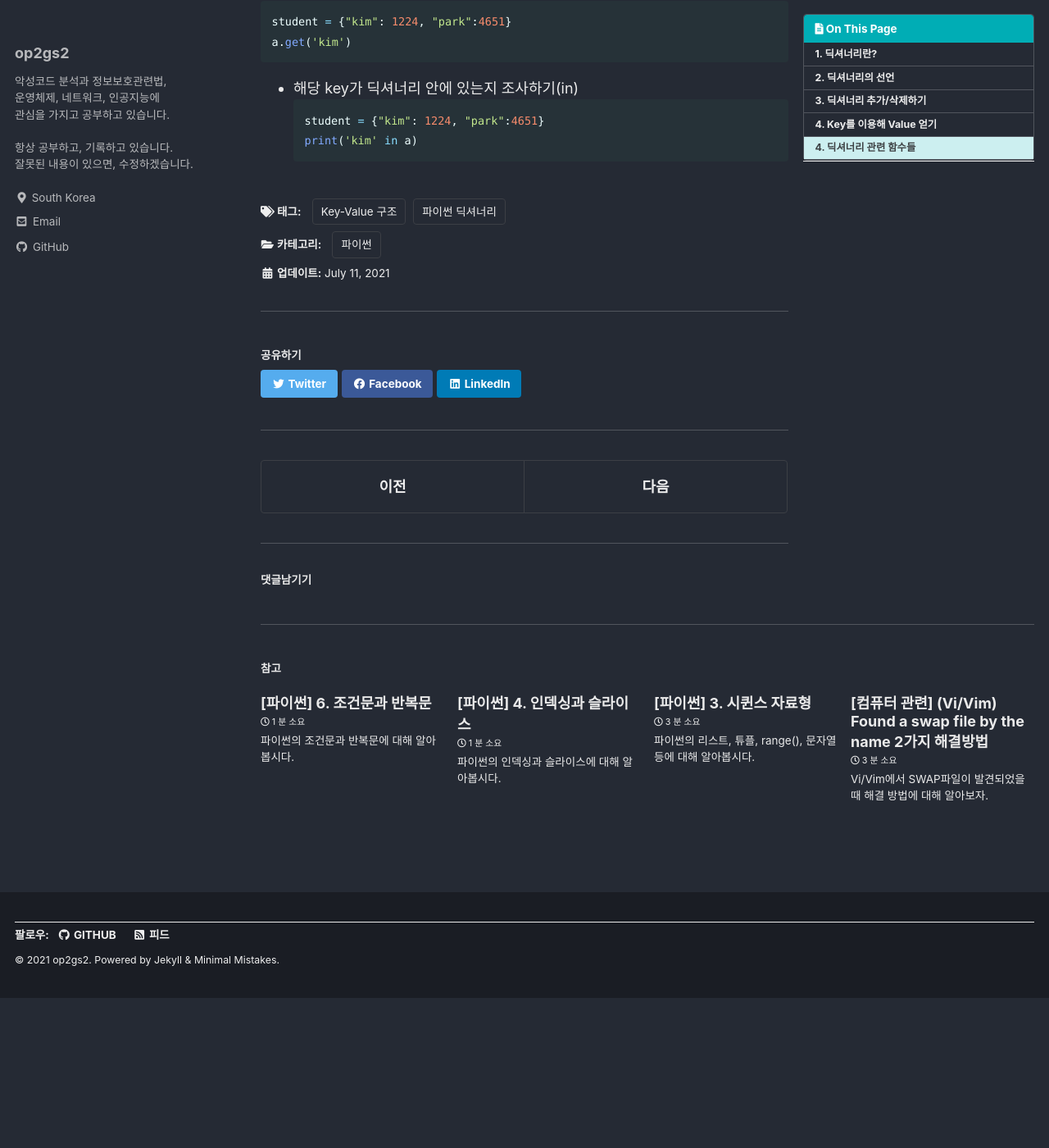
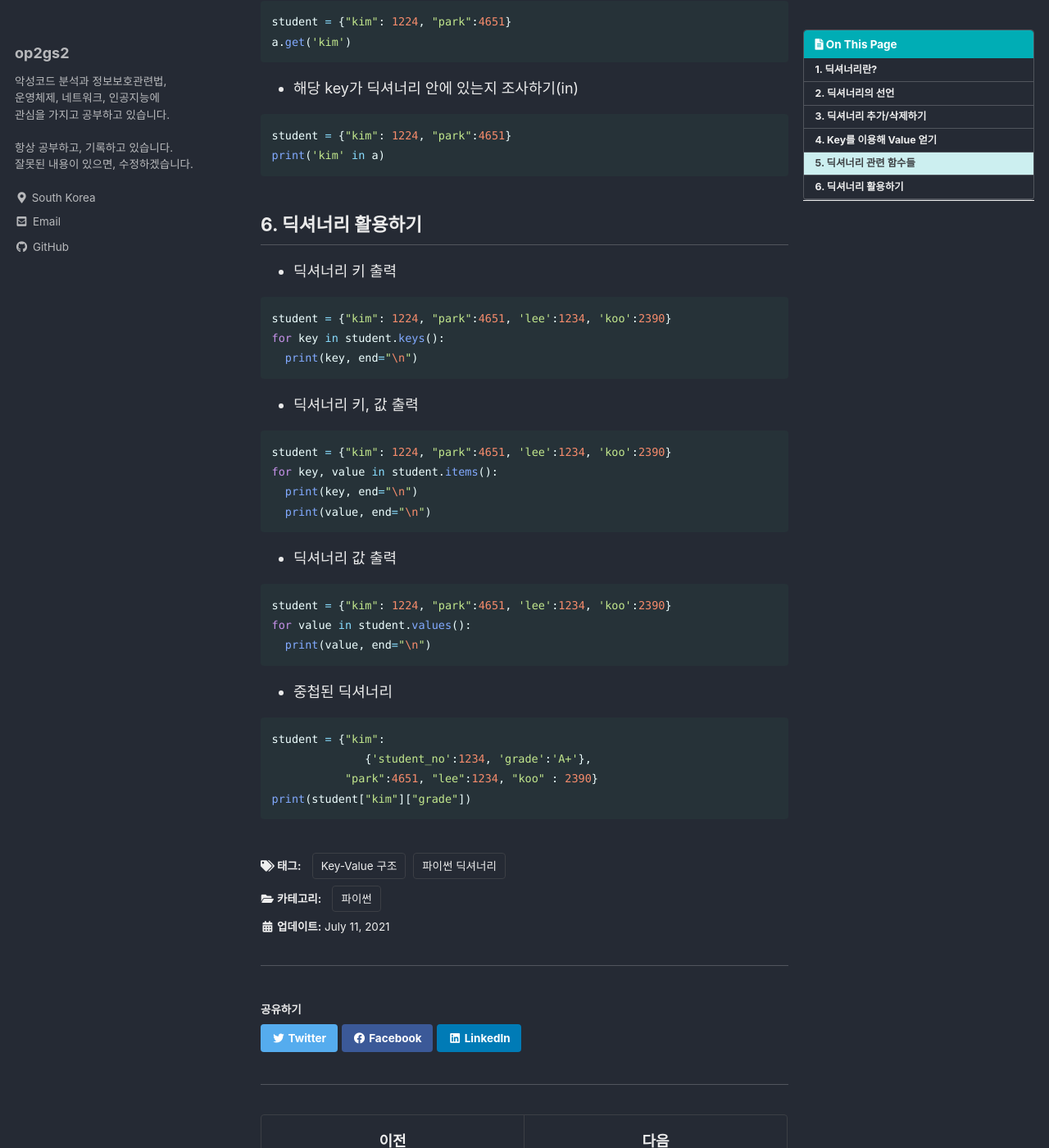
Before and after one commit to DongkilShin1/op2gs2.github.io, a Jekyll site: the page built from _posts/2021/파이썬/2021-07-11-[파이썬] 5. 딕셔너리.md, in a window 1280 px wide and 1400 px high, scrolled down 2353 px. Shown: the whole window at 82% size. Built offline with Jekyll 4.4.1, drawn with Linux system fonts in a browser that asks for light colours; cached includes are drawn as plain includes; comment, search, counter and statistics services are not loaded; before the commit the page ends 3570 px from its top, so only the background shows below that; some of the changed text lies outside the part shown.

Commit message:
Update 2021-07-11-[파이썬] 5. 딕셔너리.md

````diff
--- a/_posts/2021/파이썬/2021-07-11-[파이썬] 5. 딕셔너리.md
+++ b/_posts/2021/파이썬/2021-07-11-[파이썬] 5. 딕셔너리.md
@@ -69,7 +69,7 @@ Name of Dict[key]
 student = {"kim": 1224, "park":4651}
 a["park"]
 ```
-## 4. 딕셔너리 관련 함수들
+## 5. 딕셔너리 관련 함수들
 
 - Key 리스트 만들기
 
@@ -107,7 +107,44 @@ a.get('kim')
 ```
 
 - 해당 key가 딕셔너리 안에 있는지 조사하기(in)
+
 ```python
 student = {"kim": 1224, "park":4651}
 print('kim' in a)
 ```
+
+## 6. 딕셔너리 활용하기
+
+- 딕셔너리 키 출력
+
+```python
+student = {"kim": 1224, "park":4651, 'lee':1234, 'koo':2390}
+for key in student.keys():
+  print(key, end="\n")
+```
+
+- 딕셔너리 키, 값 출력
+
+```python
+student = {"kim": 1224, "park":4651, 'lee':1234, 'koo':2390}
+for key, value in student.items():
+  print(key, end="\n")
+  print(value, end="\n")
+```
+
+- 딕셔너리 값 출력
+
+```python
+student = {"kim": 1224, "park":4651, 'lee':1234, 'koo':2390}
+for value in student.values():
+  print(value, end="\n")
+```
+
+- 중첩된 딕셔너리
+
+```python
+student = {"kim":
+              {'student_no':1234, 'grade':'A+'},
+           "park":4651, "lee":1234, "koo" : 2390}
+print(student["kim"]["grade"])
+```
````
